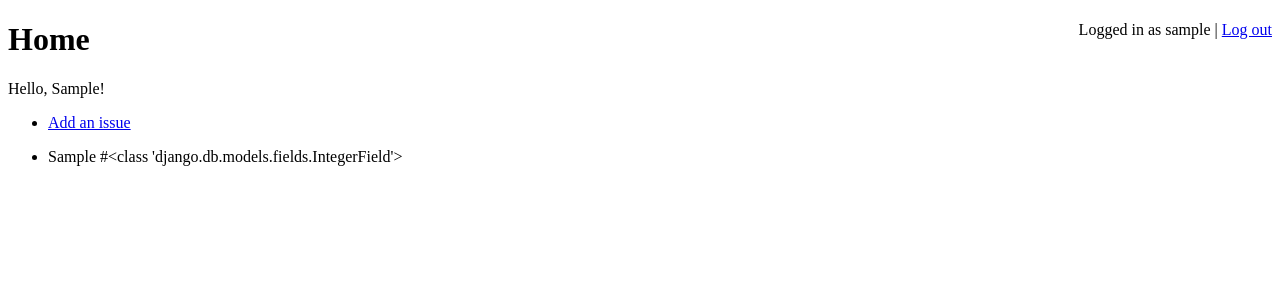
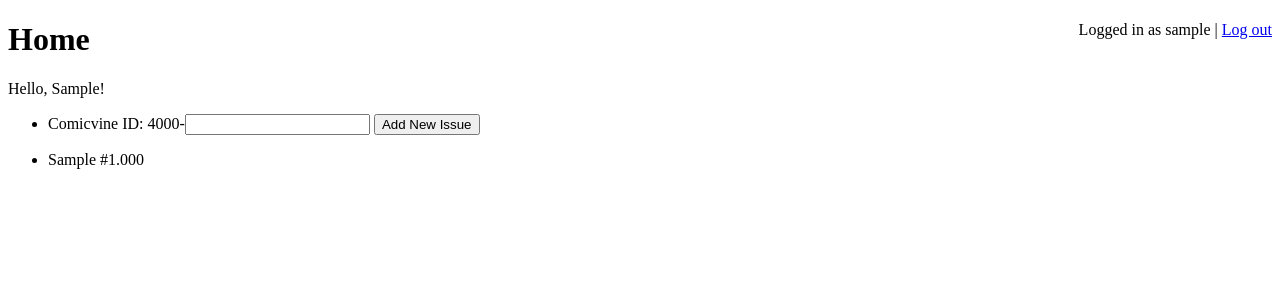
Before and after one commit to XanaduBarchetta/comics, a Django app: page /ComicCollectionTracker/ in a window 1280 px wide. Shown: the top 300 px of the page. Run offline with Django 3.2, Linux system fonts and the light colour scheme; a user stored in the database is signed in; tables that the repository leaves empty hold one stand-in row (values such as "Sample post").

Commit message:
Call to Comicvine API implemented Beginning of work on "add new issue"

```diff
--- a/ComicCollectionTracker/models.py
+++ b/ComicCollectionTracker/models.py
@@ -7,14 +7,15 @@
 class Issue(models.Model):
     # metadata
     user = models.ForeignKey(User, on_delete=models.CASCADE)
-    comicvine_id = models.CharField(max_length=100)
+    comicvine_id = models.IntegerField()
+    comicvine_url = models.CharField(max_length=500, default=None)
     # issue data
     publication = models.CharField(max_length=300)  # The title of the series, e.g., Superman, Detective Comics, etc.
-    number = models.IntegerField
-    printing = models.CharField(max_length=100, default="1")
-    cover = models.CharField('Cover number or letter', max_length=100)
-    cover_url = models.CharField(max_length=500)
-    on_sale_date = models.DateField
+    number = models.DecimalField(max_digits=8, decimal_places=3)
+    printing = models.CharField(max_length=100, default='1')
+    cover = models.CharField("Cover number or letter", max_length=100, default='1')
+    cover_url = models.CharField("Comicvine cover image URL", max_length=500)  # Uses the <super_url> tag in the CV api
+    on_sale_date = models.DateField()
     issue_comment = models.TextField(default=None)
     # collection data
     own_physical = models.BooleanField(default=False)
--- a/ComicCollectionTracker/templates/ComicCollectionTracker/index.html
+++ b/ComicCollectionTracker/templates/ComicCollectionTracker/index.html
@@ -7,7 +7,14 @@
 {% block content %}
     <p>Hello, {{ request.user.first_name }}!</p>
     <ul>
-        <li><a href="issue/add/">Add an issue</a></li>
+        <li><form action="issue/add/" method="get">
+            {{ form_issue }}
+            <input type="submit" value="Add New Issue" />
+        </form></li>
+{#        <li><form action="publication/add/" method="get">#}
+{#            {{ form_publication }}#}
+{#            <input type="submit" value="Add All From Publication" />#}
+{#        </form></li>#}
     </ul>
     {% if issues_list %}
         <ul>
--- a/ComicCollectionTracker/urls.py
+++ b/ComicCollectionTracker/urls.py
@@ -1,10 +1,10 @@
 from django.conf.urls import url
 
-from ComicCollectionTracker.views import IssueList
+from ComicCollectionTracker.views import IssueListView, ComicvineIssueView
 
 
 urlpatterns = [
-    url(r'^$', IssueList.as_view()),
-    # url(r'^issue/add/', )
+    url(r'^$', IssueListView.as_view()),
+    url(r'^issue/add/', ComicvineIssueView.as_view())
     # url(r'^publication/add/', )
 ]
--- a/ComicCollectionTracker/views.py
+++ b/ComicCollectionTracker/views.py
@@ -1,27 +1,64 @@
-from django.conf import settings
+import urllib2
+from xml.dom import minidom
+
+import utils
 
 from django.shortcuts import render
 from django.http import HttpResponse
 from django.contrib.auth.decorators import login_required
 from django.utils.decorators import method_decorator
 from django.views.generic import ListView, DetailView
+from django.views import View
 
 from .models import Issue
+from .forms import ComicvineIssueForm, IssueAddForm
 
 
 @method_decorator(login_required, name='dispatch')
-class IssueList(ListView):
+class IssueListView(ListView):
     template_name = 'ComicCollectionTracker/index.html'
     context_object_name = 'issues_list'
+    form_issue = ComicvineIssueForm()
 
     def get_queryset(self):
         return Issue.objects.filter(user=self.request.user)
 
+    def get_context_data(self, **kwargs):
+        context = super(IssueListView, self).get_context_data(**kwargs)
+        context['form_issue'] = self.form_issue
+        return context
+
 
 @method_decorator(login_required, name='dispatch')
-class IssueDetail(DetailView):
+class IssueDetailView(DetailView):
     template_name = 'ComicCollectionTracker/issue.html'
     context_object_name = 'issue_object'
 
     def get_queryset(self):
         return Issue.objects.get(user=self.request.user)
+
+
+@method_decorator(login_required, name='dispatch')
+class ComicvineIssueView(View):
+
+    def get(self, request):
+        comicvine_id = request.GET.get('comicvine_id', '0')
+        url = utils.get_comicvine_issue_url(comicvine_id)
+        comicvine_content = urllib2.urlopen(url)
+        xml_tree = minidom.parse(comicvine_content)
+        comicvine_content.close()
+
+        form = IssueAddForm(initial={
+            'comicvine_id': comicvine_id,
+            'comicvine_url': xml_tree.getElementsByTagName('site_detail_url')[0].firstChild.nodeValue,
+            # 'publication',
+            # 'number',
+            # 'cover',
+            # 'cover_url',
+            # 'on_sale_date',
+        })
+
+        return render(request, 'ComicCollectionTracker/comicvine_issue.html',
+                      {
+                          'form': form
+                      })
```
Also changed, not shown: ComicCollectionTracker/forms.py (+31 -1 lines), ComicCollectionTracker/templates/ComicCollectionTracker/comicvine_issue.html (added, +12 -0 lines), ComicCollectionTracker/utils.py (added, +8 -0 lines), comics/settings.py (+8 -1 lines), ComicCollectionTracker/migrations/0008_auto_20170329_1204.py (added), ComicCollectionTracker/migrations/0009_auto_20170329_1209.py (added), ComicCollectionTracker/migrations/0010_remove_issue_comicvine_id.py (added), ComicCollectionTracker/migrations/0011_issue_comicvine_url.py (added), ComicCollectionTracker/migrations/0012_auto_20170329_1531.py (added), ComicCollectionTracker/migrations/0013_auto_20170414_1311.py (added).
